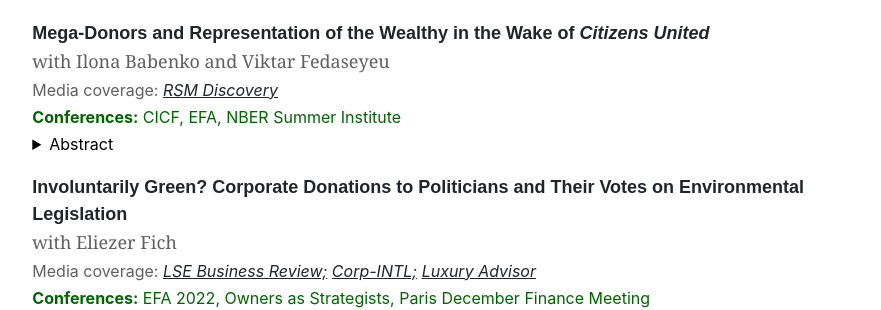
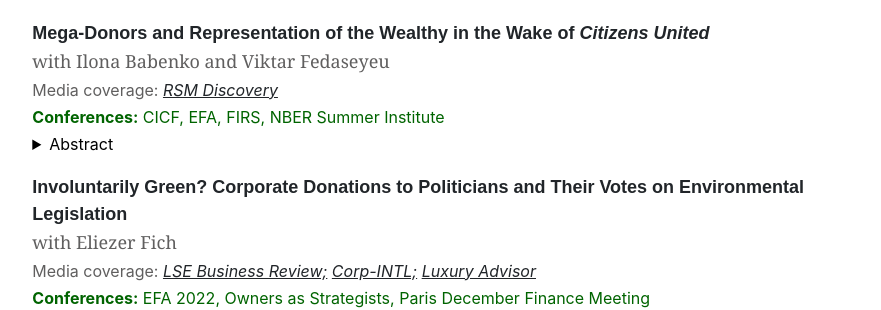
Before and after one commit to guosongxu/guosongxu.github.io, a Jekyll site: the page built from index.md, in a window 1280 px wide. Shown: the part 777-1087 px from the top of the page, without its empty margins (197-1078 px from the left). Built offline with Jekyll 4.4.1, drawn with Linux system fonts in a browser that asks for light colours.

Commit message:
Update home.html

```diff
--- a/_layouts/home.html
+++ b/_layouts/home.html
@@ -29,7 +29,7 @@
     <p style="font-family:arial, 'MS Sans Serif', arial;font-size:18px;margin-bottom:1px;margin-top:18px"><a rel="noreferrer noopener" aria-label=" (opens in a new tab)" href="https://papers.ssrn.com/sol3/papers.cfm?abstract_id=4723689" target="_blank" style="text-decoration:none;"><strong>Mega-Donors and Representation of the Wealthy in the Wake of <i>Citizens United</i></strong></a></p>
     <p style="font-family:georgia;font-size:18px;margin-bottom:3px;color:#605F5F">with Ilona Babenko and Viktar Fedaseyeu</p>
     <p style="font-size:16px;margin-bottom:3px;color:#605F5F">Media coverage:&nbsp;<em><a rel="noreferrer noopener" href="https://www.rsm.nl/discovery/2024/political-donations-from-mega-donors/" target="_blank">RSM Discovery</a></em> </p>
-    <p style="font-size:16px;margin-bottom:3px;color:#006400"><strong>Conferences:</strong> CICF, EFA, NBER Summer Institute</p>
+    <p style="font-size:16px;margin-bottom:3px;color:#006400"><strong>Conferences:</strong> CICF, EFA, FIRS, NBER Summer Institute</p>
     <details>
       <summary>Abstract</summary>
       <p>
```
